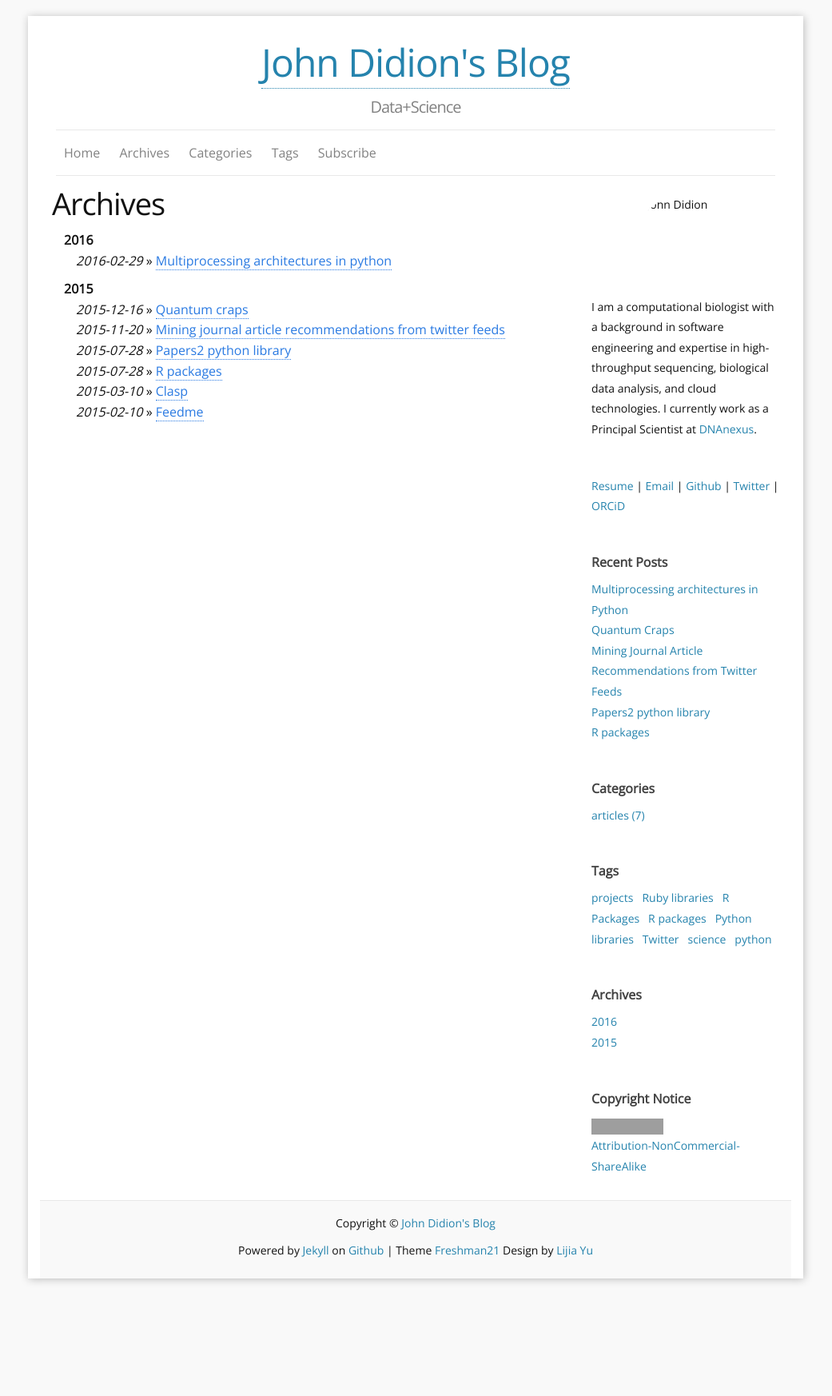
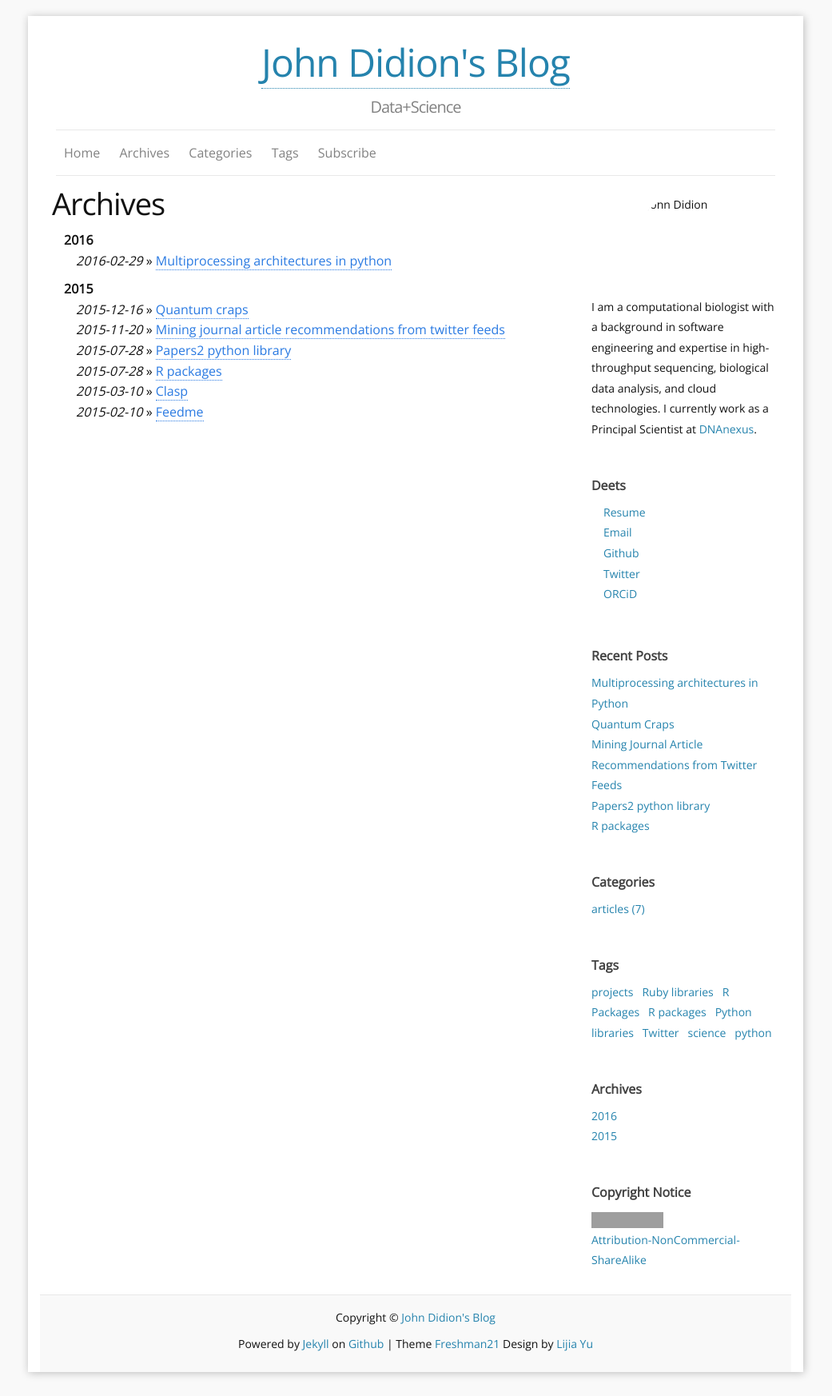
Before and after one commit to jdidion/jdidion.github.io, a Jekyll site: the page built from archives.md, in a window 1280 px wide. Shown: the whole page at 80% size, without its empty margins (120-1161 px from the left). Built offline with Jekyll 4.4.1, drawn with Linux system fonts in a browser that asks for light colours; before the commit the page ends 1629 px from its top, so only the background shows below that; grey boxes are pictures that could not be loaded.

Commit message:
Update config

```diff
--- a/_config.yml
+++ b/_config.yml
@@ -35,6 +35,7 @@ locales:
       PostedInCategories: "Posted in"
       Taggedwith: "and tagged"
       PostDate: "on "
+      Deets: Deets
 
 ### Build settings
 version: v1.2.0
--- a/_includes/Aboutme.html
+++ b/_includes/Aboutme.html
@@ -3,23 +3,29 @@
   <img title="{{site.author}}" src="{{site.aboutme_photo}}" alt="{{site.author}}"/>
   <span>{{site.aboutme}}</span>
 </div>
+
 <div class="sidebar-module">
-  <a href="{{site.resume}}">Resume</a>
+  <h4>{{ site.locales[site.default_locale].Deets }}</h4>
+  <span>
+  <ul>
+  <li><a href="{{site.resume}}">Resume</a></li>
 
   {% if site.ShowContactInfo == "True" %}
 
   {% if site.email != empty %}
-  | <a href="mailto:{{site.email}}" title="mailto: {{site.email}}">Email</a>
+  <li><a href="mailto:{{site.email}}" title="mailto: {{site.email}}">Email</a></li>
   {% endif %}
   {% if site.github_username != empty %}
-  | <a href="https://github.com/{{site.github_username}}" title="GithubID: {{site.github_username}}">Github</a>
+  <li><a href="https://github.com/{{site.github_username}}" title="GithubID: {{site.github_username}}">Github</a></li>
   {% endif %}
   {% if site.twitter_username != empty %}
-  | <a href="https://twitter.com/{{site.twitter_username}}" title="TwitterID: {{site.twitter_username}}">Twitter</a>
+  <li><a href="https://twitter.com/{{site.twitter_username}}" title="TwitterID: {{site.twitter_username}}">Twitter</a></li>
   {% endif %}
   {% if site.orcid_id != empty %}
-  | <a href="http://orcid.org/{{site.orcid_id}}">ORCiD</a>
+  <li><a href="http://orcid.org/{{site.orcid_id}}">ORCiD</a></li>
   {% endif %}
 
   {% endif %}
+  </ul>
+  </span>
 </div>
```
